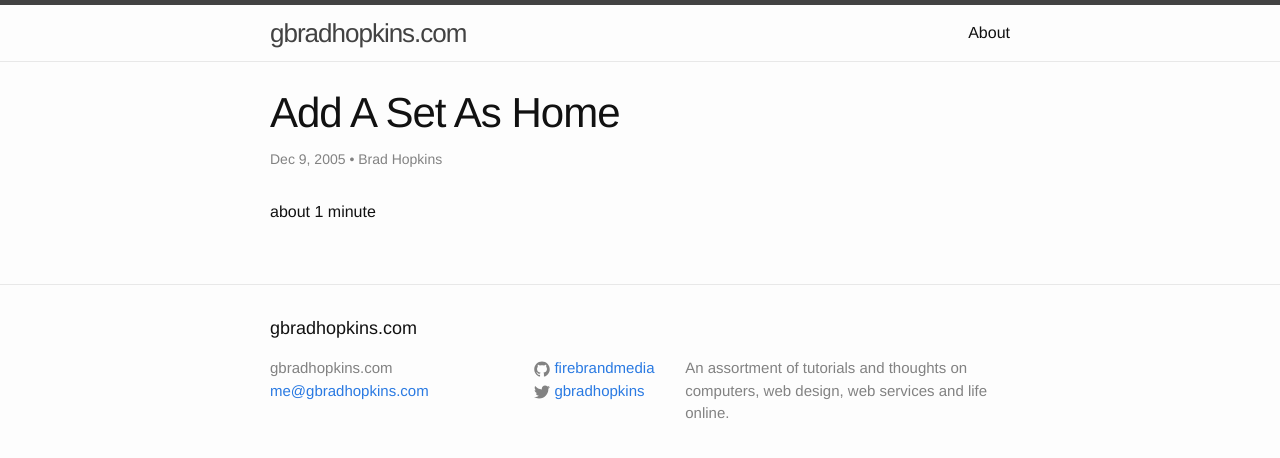
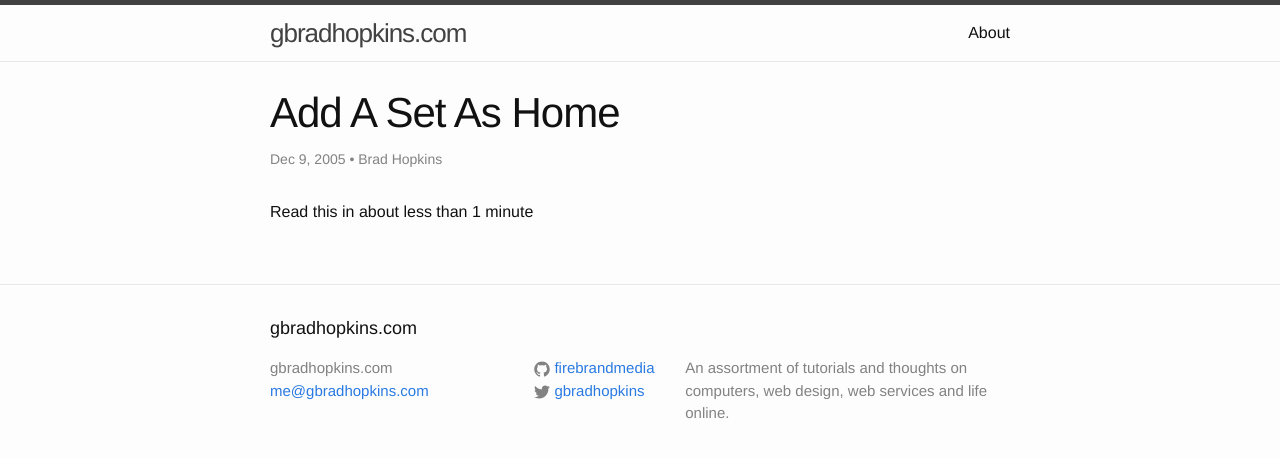
Before and after one commit to firebrandmedia/gbradhopkins.com, a Jekyll site: the page built from _posts/2005-12-09-add-a-set-as-home.md, in a window 1280 px wide. Shown: the top 458 px of the page. Built offline with Jekyll 4.4.1, drawn with Linux system fonts in a browser that asks for light colours; some of the changed lines change nothing that is shown.

Commit message:
Added a different reading time plugin

```diff
--- a/_config.yml
+++ b/_config.yml
@@ -22,9 +22,6 @@ kramdown:
   hard_wrap: false
 highlighter: rouge
 
-# Plugins
-gems: [jekyll_reading_time]
-
 # Default Settings
 
 defaults:
--- a/_layouts/post.html
+++ b/_layouts/post.html
@@ -9,7 +9,7 @@ layout: default
   </header>
 
   <div class="post-content" itemprop="articleBody">
-      <p>{{ page.content | reading_time }}</p>
+      <p>Read this in about {{ page.content | reading_time }}</p>
     {{ content }}
   </div>
 
--- a/_plugins/jekyll_reading_time.rb
+++ /dev/null
@@ -1,3 +0,0 @@
-require "jekyll_reading_time/version"
-require "jekyll_reading_time/reading_time"
-require "jekyll"
--- a/_plugins/jekyll_reading_time/reading_time.rb
+++ /dev/null
@@ -1,49 +0,0 @@
-require 'liquid'
-
-module JekyllReadingTime
-  module ReadingTime
-    def reading_time(input)
-      minutes = reading_time_as_integer(input)
-      minutes = 1 if minutes < 1
-
-      if minutes == 1
-        "#{about_translation} #{minutes} #{minute_translation}"
-      else
-        "#{about_translation} #{minutes} #{minutes_translation}"
-      end
-    end
-
-    private
-
-    def reading_time_as_integer(input)
-      words = input.split(" ").count
-      (words / words_per_minute).floor
-    end
-
-    def about_translation
-      translations.fetch("about", "about")
-    end
-
-    def minute_translation
-      translations.fetch("minute", "minute")
-    end
-
-    def minutes_translation
-      translations.fetch("minutes", "minutes")
-    end
-
-    def words_per_minute
-      reading_time_config.fetch("words_per_minute", 180)
-    end
-
-    def translations
-      reading_time_config.fetch("translations", {})
-    end
-
-    def reading_time_config
-      Jekyll.configuration({}).fetch("reading_time", {})
-    end
-  end
-end
-
-Liquid::Template.register_filter(JekyllReadingTime::ReadingTime)
--- a/_plugins/jekyll_reading_time/version.rb
+++ /dev/null
@@ -1,3 +0,0 @@
-module JekyllReadingTime
-  VERSION = "0.1.1"
-end
--- /dev/null
+++ b/_plugins/reading_time.rb
@@ -0,0 +1,18 @@
+# Outputs the reading time
+
+# Read this in “about 4 minutes”
+# Put into your _plugins dir in your Jekyll site
+# Usage: Read this in about {{ page.content | reading_time }}
+
+module ReadingTimeFilter
+	def reading_time( input )
+		words_per_minute = 180
+
+		words = input.split.size;
+		minutes = ( words / words_per_minute ).floor
+		minutes_label = minutes === 1 ? " minute" : " minutes"
+		minutes > 0 ? "about #{minutes} #{minutes_label}" : "less than 1 minute"
+	end
+end
+
+Liquid::Template.register_filter(ReadingTimeFilter)
```
